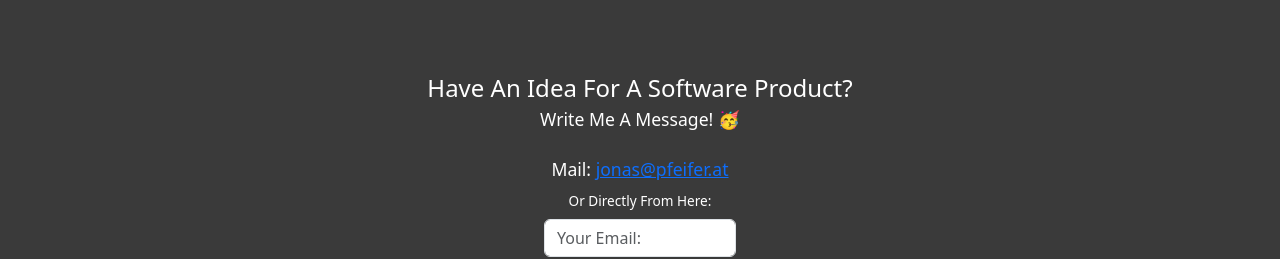
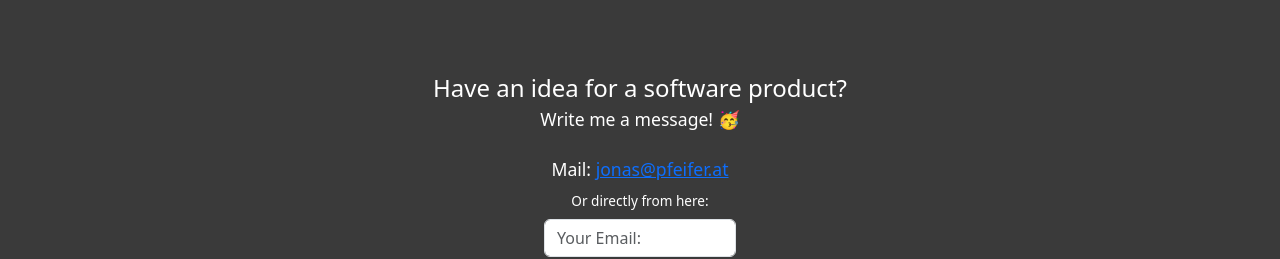
Before and after one commit to JonasPfeifer05/portfolio-page, a Vue app: page / in a window 1280 px wide. Shown: the part 3922-4181 px from the top of the page. Built offline with nearby package versions, Linux system fonts and the light colour scheme.

Commit message:
fixed grammar

```diff
--- a/src/components/ContactMe.vue
+++ b/src/components/ContactMe.vue
@@ -3,12 +3,12 @@
 	<div id="contactMe" class="w-100 d-flex flex-column align-items-center gap-4">
 		<section-header> Contact Me 📚</section-header>
 		<div>
-			<div class="text-center idea" :class="theme.textColor()">Have An Idea For A Software Product?</div>
-			<div class="text-center writeMe" :class="theme.textColor()">Write Me A Message! 🥳</div>
+			<div class="text-center idea" :class="theme.textColor()">Have an idea for a software product?</div>
+			<div class="text-center writeMe" :class="theme.textColor()">Write me a message! 🥳</div>
 		</div>
 		<div class="d-flex flex-column align-items-center gap-2 w-100">
 			<div class="mail" :class="theme.textColor()">Mail: <a href="mailto:jonas@pfeifer.at">jonas@pfeifer.at</a></div>
-			<div class="or" :class="theme.textColor()">Or Directly From Here:</div>
+			<div class="or" :class="theme.textColor()">Or directly from here:</div>
 			<div class="d-flex flex-column gap-1 form">
 				<input v-model="email" class="form-control" placeholder="Your Email:" @keydown.enter="sendRequest" />
 				<textarea v-model="request" class="form-control" rows="4" placeholder="Your Request:" />
```
